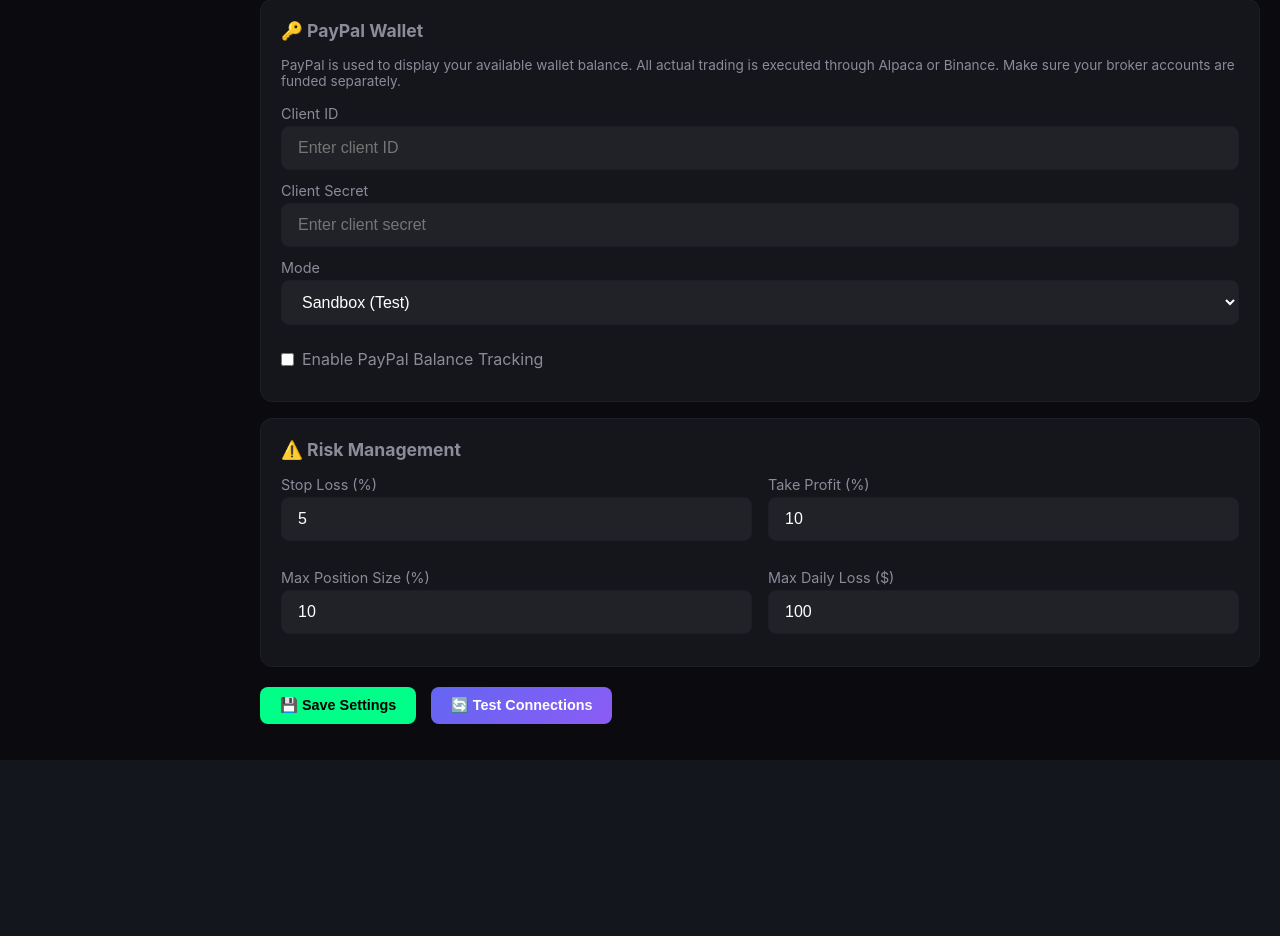
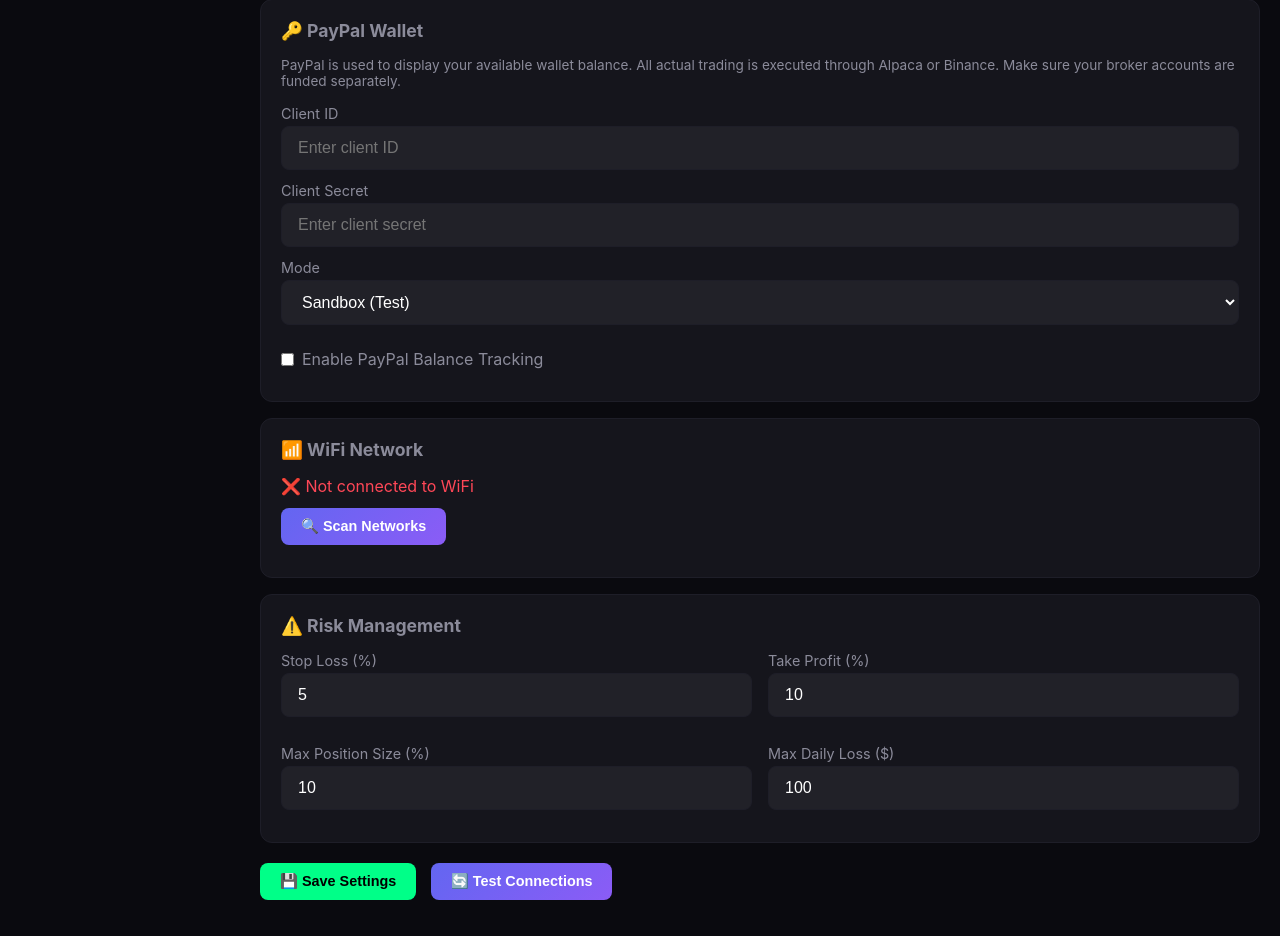
Before and after one commit to 3D-Magic/OmniBot-Testing, a Flask app: page /settings in a window 1280 px wide. Shown: the part 818-1754 px from the top of the page. Before the commit the page ends 1578 px from the top, so only its background shows below. Run offline with Flask 3, Linux system fonts and the light colour scheme; the visitor is signed in with stand-in values (Sample User, id 1).

Commit message:
Add files via upload

```diff
--- a/src/app.py
+++ b/src/app.py
@@ -6,7 +6,7 @@
 Features: Real order execution, touch keyboard, kiosk mode
 
 Author: OMNIBOT Team
-License: MIT
+License: Personal Use Only
 Repository: https://github.com/omnibot/omnibot-titan
 """
 
@@ -15,6 +15,7 @@
 import logging
 import threading
 import time
+import subprocess
 from datetime import datetime
 import pandas as pd
 from flask import Flask, render_template, jsonify, request, session, redirect
@@ -544,6 +545,154 @@
 
     def get_orders(self):
         return []
+
+
+# ============ WIFI MANAGER ============
+class WifiManager:
+    """Manage WiFi connections via NetworkManager (nmcli)"""
+
+    def __init__(self):
+        self.interface = 'wlan0'
+        self.available = self._check_nmcli()
+
+    def _check_nmcli(self):
+        try:
+            result = subprocess.run(['which', 'nmcli'], capture_output=True, text=True)
+            return result.returncode == 0
+        except Exception:
+            return False
+
+    def _run(self, cmd):
+        try:
+            result = subprocess.run(cmd, capture_output=True, text=True, timeout=30)
+            return result.returncode == 0, result.stdout, result.stderr
+        except Exception as e:
+            return False, '', str(e)
+
+    def scan(self):
+        """Scan for available WiFi networks. Returns list of dicts."""
+        if not self.available:
+            return {'success': False, 'error': 'nmcli not available'}
+
+        # Use sudo for rescan to get all networks (non-sudo only shows cached/connected)
+        ok, out, err = self._run([
+            'sudo', '-n', 'nmcli', '-t', '-f', 'SSID,SIGNAL,SECURITY,IN-USE',
+            'dev', 'wifi', 'list', '--rescan', 'yes'
+        ])
+        if not ok:
+            # Fallback to non-sudo if sudo fails
+            ok, out, err = self._run([
+                'nmcli', '-t', '-f', 'SSID,SIGNAL,SECURITY,IN-USE',
+                'dev', 'wifi', 'list', '--rescan', 'yes'
+            ])
+        if not ok:
+            return {'success': False, 'error': err or 'scan failed'}
+
+        networks = []
+        seen = set()
+        for raw_line in out.strip().split('\n'):
+            line = raw_line.strip()
+            if not line or line.startswith('SSID'):
+                continue
+            parts = line.split(':')
+            if len(parts) < 3:
+                continue
+
+            # Handle both 3-part (no in-use) and 4+ part (with in-use) lines
+            if len(parts) >= 4:
+                in_use = parts[-1].strip() == '*'
+                security = parts[-2]
+                signal = parts[-3]
+                ssid = ':'.join(parts[:-3])
+            else:
+                in_use = False
+                security = parts[-1]
+                signal = parts[-2]
+                ssid = parts[0]
+
+            if not ssid or ssid in seen:
+                continue
+            seen.add(ssid)
+
+            try:
+                signal_int = int(signal)
+            except ValueError:
+                signal_int = 0
+
+            networks.append({
+                'ssid': ssid,
+                'signal': signal_int,
+                'security': security or 'Open',
+                'connected': in_use
+            })
+
+        # Sort by signal strength (descending)
+        networks.sort(key=lambda x: x['signal'], reverse=True)
+        return {'success': True, 'networks': networks}
+
+    def get_status(self):
+        """Get current WiFi connection status."""
+        if not self.available:
+            return {'success': False, 'error': 'nmcli not available'}
+
+        ok, out, err = self._run([
+            'nmcli', '-t', '-f', 'NAME,TYPE,DEVICE',
+            'connection', 'show', '--active'
+        ])
+        if not ok:
+            return {'success': False, 'error': err or 'status check failed'}
+
+        for line in out.strip().split('\n'):
+            if not line:
+                continue
+            parts = line.split(':')
+            if len(parts) >= 3 and 'wireless' in parts[1].lower():
+                return {
+                    'success': True,
+                    'connected': True,
+                    'connection_name': parts[0],
+                    'device': parts[2]
+                }
+
+        return {'success': True, 'connected': False}
+
+    def connect(self, ssid, password):
+        """Connect to a WiFi network."""
+        if not self.available:
+            return {'success': False, 'error': 'nmcli not available'}
+
+        if not ssid:
+            return {'success': False, 'error': 'SSID required'}
+
+        cmd = [
+            'nmcli', 'dev', 'wifi', 'connect', ssid,
+            'ifname', self.interface
+        ]
+        if password:
+            cmd += ['password', password]
+
+        ok, out, err = self._run(cmd)
+        if ok:
+            return {'success': True, 'message': out.strip() or f'Connected to {ssid}'}
+        else:
+            error_msg = err.strip() or out.strip() or 'Connection failed'
+            return {'success': False, 'error': error_msg}
+
+    def disconnect(self):
+        """Disconnect from current WiFi."""
+        if not self.available:
+            return {'success': False, 'error': 'nmcli not available'}
+
+        status = self.get_status()
+        if not status.get('connected'):
+            return {'success': False, 'error': 'Not connected'}
+
+        conn_name = status.get('connection_name')
+        ok, out, err = self._run(['nmcli', 'connection', 'down', conn_name])
+        if ok:
+            return {'success': True, 'message': f'Disconnected from {conn_name}'}
+        else:
+            return {'success': False, 'error': err.strip() or 'Disconnect failed'}
 
 
 # ============ BALANCE AGGREGATOR ============
@@ -1514,6 +1663,7 @@
 # Initialize components
 settings = Settings()
 balance_aggregator = BalanceAggregator()
+wifi_manager = WifiManager()
 
 # Initialize brokers with settings
 def init_brokers():
@@ -1765,6 +1915,37 @@
 
     return jsonify(settings.get_all())
 
+@app.route('/api/wifi/scan')
+def wifi_scan():
+    if not session.get('logged_in'):
+        return jsonify({'success': False, 'error': 'Not authenticated'})
+    result = wifi_manager.scan()
+    return jsonify(result)
+
+@app.route('/api/wifi/status')
+def wifi_status():
+    if not session.get('logged_in'):
+        return jsonify({'success': False, 'error': 'Not authenticated'})
+    result = wifi_manager.get_status()
+    return jsonify(result)
+
+@app.route('/api/wifi/connect', methods=['POST'])
+def wifi_connect():
+    if not session.get('logged_in'):
+        return jsonify({'success': False, 'error': 'Not authenticated'})
+    data = request.get_json()
+    ssid = data.get('ssid', '')
+    password = data.get('password', '')
+    result = wifi_manager.connect(ssid, password)
+    return jsonify(result)
+
+@app.route('/api/wifi/disconnect', methods=['POST'])
+def wifi_disconnect():
+    if not session.get('logged_in'):
+        return jsonify({'success': False, 'error': 'Not authenticated'})
+    result = wifi_manager.disconnect()
+    return jsonify(result)
+
 @app.route('/api/charts/data')
 def api_charts():
     return jsonify({
--- a/templates/settings.html
+++ b/templates/settings.html
@@ -70,6 +70,26 @@
             <input type="checkbox" id="paypalEnabled">
             <span>Enable PayPal Balance Tracking</span>
         </label>
+    </div>
+</div>
+
+<div class="card">
+    <h3>📶 WiFi Network</h3>
+    <div class="form-section">
+        <div id="wifiStatus" style="margin-bottom: 12px; color: var(--text-secondary);">
+            Checking WiFi status...
+        </div>
+        <button class="btn btn-primary" onclick="scanWifi()" id="scanWifiBtn">🔍 Scan Networks</button>
+        <div id="wifiNetworks" style="margin-top: 12px;"></div>
+        <div id="wifiConnectForm" style="display: none; margin-top: 12px;">
+            <label class="form-label">Password for <span id="wifiSelectedSsid"></span></label>
+            <input type="password" id="wifiPassword" placeholder="WiFi password">
+            <div style="margin-top: 8px;">
+                <button class="btn btn-success" onclick="connectWifi()">🔗 Connect</button>
+                <button class="btn btn-secondary" onclick="cancelWifiConnect()">Cancel</button>
+            </div>
+        </div>
+        <div id="wifiResult" style="margin-top: 12px;"></div>
     </div>
 </div>
 
@@ -218,5 +238,95 @@
 }
 
 loadSettings();
+loadWifiStatus();
+
+async function loadWifiStatus() {
+    try {
+        const res = await fetch('/api/wifi/status');
+        const data = await res.json();
+        const el = document.getElementById('wifiStatus');
+        if (data.success && data.connected) {
+            el.innerHTML = '<span style="color: var(--accent-green);">✅ Connected to ' + data.connection_name + ' (' + data.device + ')</span>';
+        } else {
+            el.innerHTML = '<span style="color: var(--accent-red);">❌ Not connected to WiFi</span>';
+        }
+    } catch (e) {
+        document.getElementById('wifiStatus').textContent = 'WiFi manager not available';
+    }
+}
+
+async function scanWifi() {
+    const btn = document.getElementById('scanWifiBtn');
+    btn.disabled = true;
+    btn.textContent = '🔍 Scanning...';
+    document.getElementById('wifiNetworks').innerHTML = '<span style="color: var(--text-secondary);">Scanning...</span>';
+
+    try {
+        const res = await fetch('/api/wifi/scan');
+        const data = await res.json();
+
+        if (!data.success) {
+            document.getElementById('wifiNetworks').innerHTML = '<span style="color: var(--accent-red);">❌ ' + (data.error || 'Scan failed') + '</span>';
+            return;
+        }
+
+        let html = '<div style="display: flex; flex-direction: column; gap: 8px;">';
+        data.networks.forEach(net => {
+            const bars = net.signal >= 80 ? '████' : net.signal >= 60 ? '███░' : net.signal >= 40 ? '██░░' : '█░░░';
+            const connected = net.connected ? ' <span style="color: var(--accent-green);">✓ Connected</span>' : '';
+            const lock = net.security && net.security !== 'Open' ? '🔒' : '🔓';
+            html += '<div onclick="selectWifi(\'' + net.ssid.replace(/'/g, "\\'") + '\')" style="padding: 10px; background: var(--bg-card); border-radius: 8px; cursor: pointer; border: 1px solid var(--border-color); display: flex; justify-content: space-between; align-items: center;">';
+            html += '<div><strong>' + net.ssid + '</strong> ' + lock + connected + '</div>';
+            html += '<div style="color: var(--text-secondary); font-size: 0.85em;">' + bars + ' ' + net.signal + '%</div>';
+            html += '</div>';
+        });
+        html += '</div>';
+        document.getElementById('wifiNetworks').innerHTML = html;
+    } catch (e) {
+        document.getElementById('wifiNetworks').innerHTML = '<span style="color: var(--accent-red);">❌ Scan error</span>';
+    } finally {
+        btn.disabled = false;
+        btn.textContent = '🔍 Scan Networks';
+    }
+}
+
+let selectedSsid = '';
+function selectWifi(ssid) {
+    selectedSsid = ssid;
+    document.getElementById('wifiSelectedSsid').textContent = ssid;
+    document.getElementById('wifiConnectForm').style.display = 'block';
+    document.getElementById('wifiResult').innerHTML = '';
+}
+
+function cancelWifiConnect() {
+    document.getElementById('wifiConnectForm').style.display = 'none';
+    document.getElementById('wifiPassword').value = '';
+    selectedSsid = '';
+}
+
+async function connectWifi() {
+    const password = document.getElementById('wifiPassword').value;
+    const resultEl = document.getElementById('wifiResult');
+    resultEl.innerHTML = '<span style="color: var(--accent-cyan);">🔄 Connecting...</span>';
+
+    try {
+        const res = await fetch('/api/wifi/connect', {
+            method: 'POST',
+            headers: {'Content-Type': 'application/json'},
+            body: JSON.stringify({ssid: selectedSsid, password: password})
+        });
+        const data = await res.json();
+
+        if (data.success) {
+            resultEl.innerHTML = '<span style="color: var(--accent-green);">✅ ' + data.message + '</span>';
+            cancelWifiConnect();
+            loadWifiStatus();
+        } else {
+            resultEl.innerHTML = '<span style="color: var(--accent-red);">❌ ' + (data.error || 'Connection failed') + '</span>';
+        }
+    } catch (e) {
+        resultEl.innerHTML = '<span style="color: var(--accent-red);">❌ Connection error</span>';
+    }
+}
 </script>
 {% endblock %}
```
Also changed, not shown: README.md.
